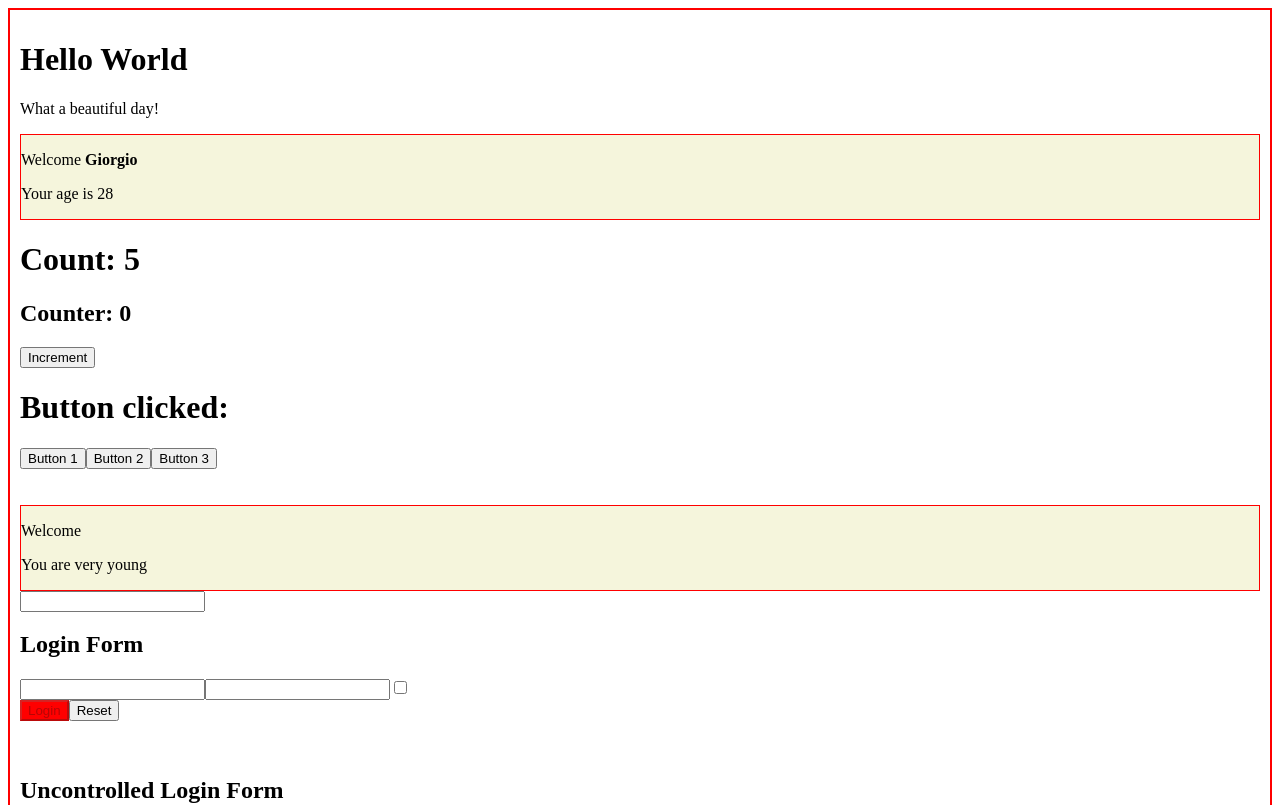
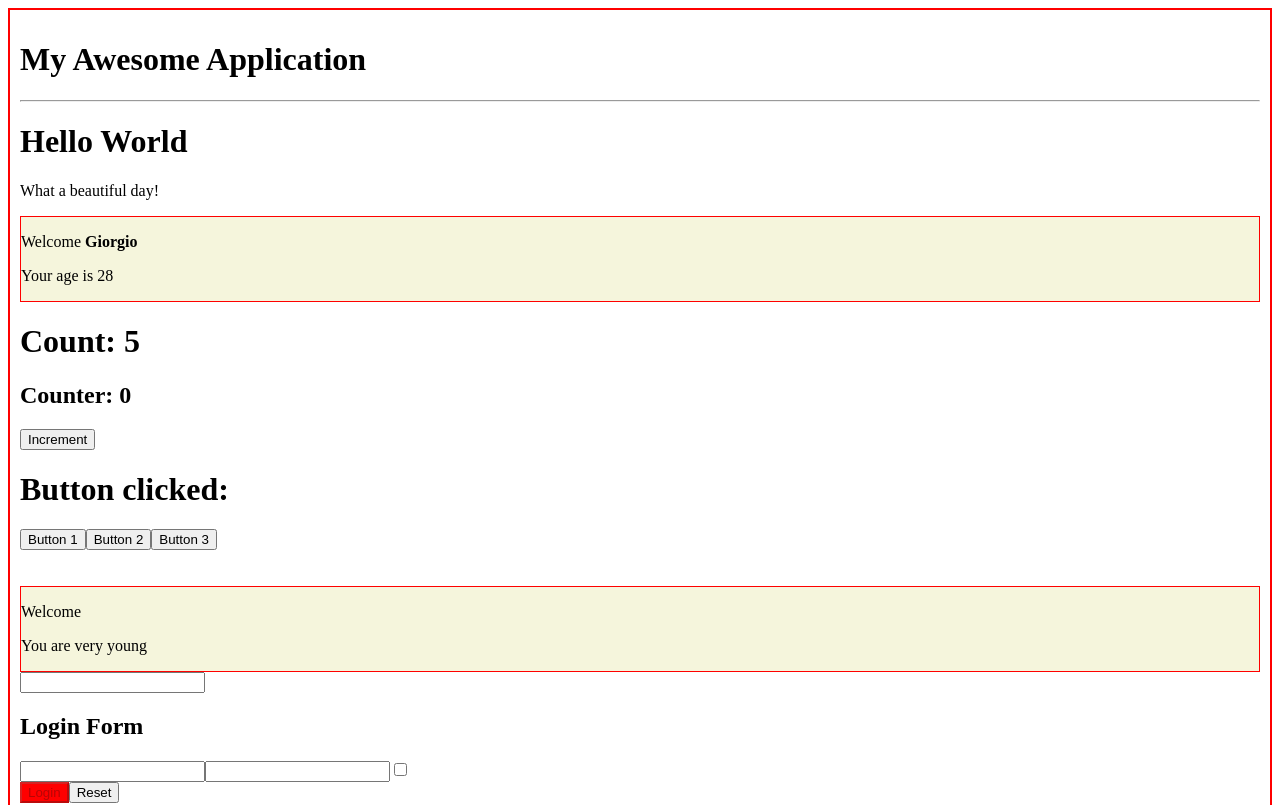
Before and after one commit to GAutuori94/react-exercises, a React (Create React App) app: page / in a window 1280 px wide. Shown: the top 805 px of the page. Built offline with nearby package versions, Linux system fonts and the light colour scheme.

Commit message:
added title prop to Container component

```diff
--- a/src/App.js
+++ b/src/App.js
@@ -10,7 +10,7 @@ import { TodoList } from "./lists";
 export default class App extends React.Component {
     render () {
         return (
-        <Container>
+        <Container title="My Awesome Application">
             <Hello />
             <Welcome name={<strong>Giorgio</strong>} age={28} />
             <Counter initialValue={0} incrementAmount={1} incrementInterval={1000} />
--- a/src/composition.js
+++ b/src/composition.js
@@ -1,17 +1,18 @@
 import React from "react";
 
-export class Container extends React.Component{
-    render () {
-
+export class Container extends React.Component {
+  render() {
     const containerStyle = {
       backgroundColor: "white",
       border: "2px solid red",
-            padding: "10px"
-        }
+      padding: "10px",
+    };
 
     return (
       <div className="container" style={containerStyle}>
-            {this.props.children}
+        <div className="title__container"><h1>{this.props.title}</h1></div>
+        <hr />
+        <div className="children__container">{this.props.children}</div>
       </div>
     )
   }
```
Lines whose indentation alone changed are shown as unchanged.
